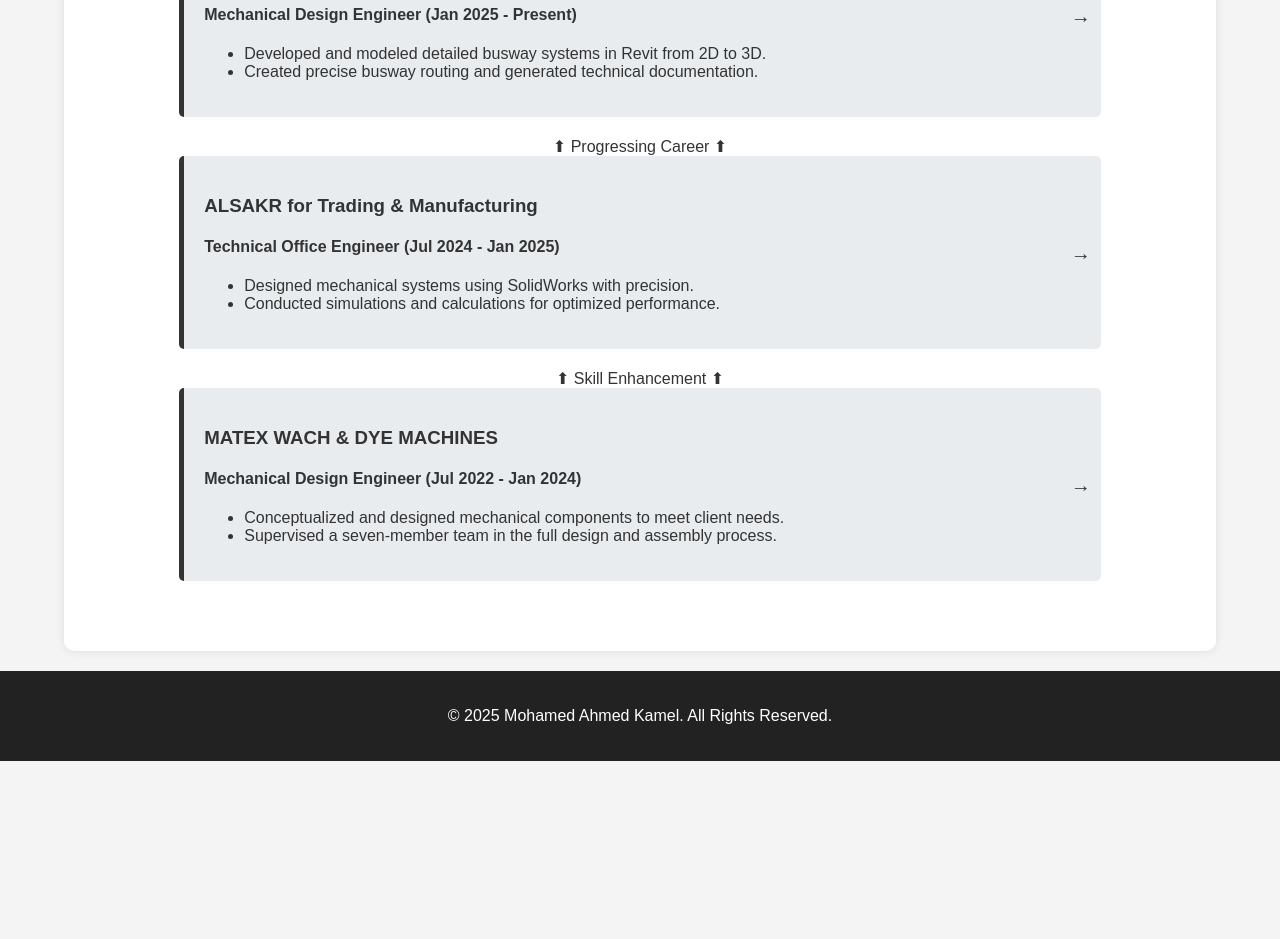
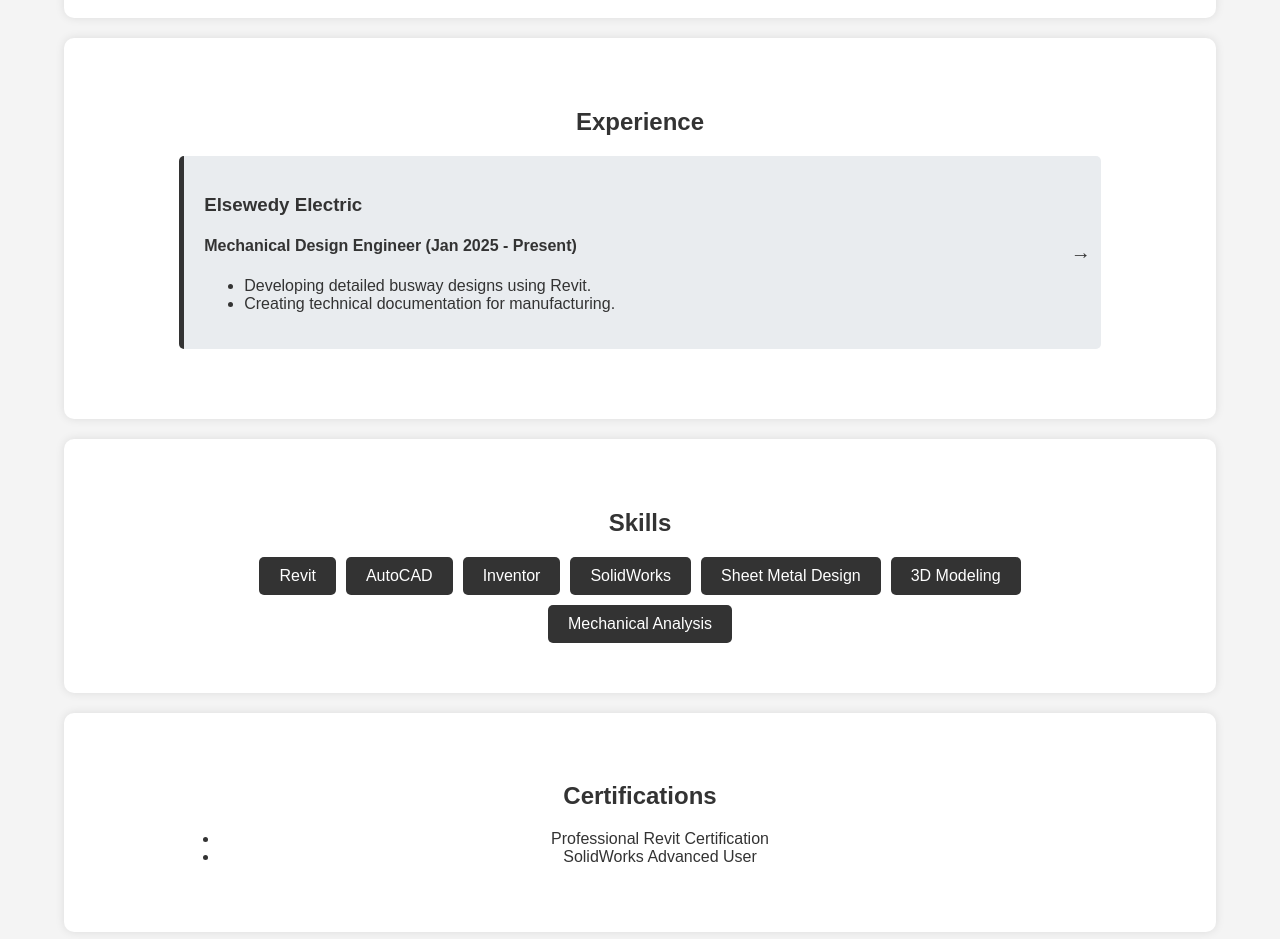
Before and after one commit to mohamed-kamel-ops/mohamed, a plain HTML site: page index.html in a window 1280 px wide. Shown: the part 574-1513 px from the top of the page. Before the commit the page ends 1335 px from the top, so only its background shows below. Drawn offline with Linux system fonts and the light colour scheme.

Commit message:
Update index.html

```diff
--- a/index.html
+++ b/index.html
@@ -5,7 +5,7 @@
     <meta name="viewport" content="width=device-width, initial-scale=1.0">
     <title>Mohamed Ahmed Kamel - Portfolio</title>
     <link rel="stylesheet" href="style.css">
-    <link rel="icon" type="image/jpeg" href="mohamed.jpeg"> <!-- أيقونة الموقع -->
+    <link rel="icon" type="image/jpeg" href="mohamed.jpeg">
     <script src="https://kit.fontawesome.com/a076d05399.js" crossorigin="anonymous"></script>
 </head>
 <body>
@@ -13,56 +13,79 @@
         <div class="container">
             <img src="mohamed.jpeg" alt="Mohamed Ahmed Kamel" class="profile-pic">
             <h1>Mohamed Ahmed Kamel</h1>
-            <p>Mechanical Design Engineer</p>
+            <p>Mechanical Design Engineer | Busway Design Specialist</p>
             <nav>
                 <ul>
                     <li><a href="#about">About</a></li>
                     <li><a href="#experience">Experience</a></li>
                     <li><a href="#skills">Skills</a></li>
                     <li><a href="#certifications">Certifications</a></li>
+                    <li><a href="#projects">Projects</a></li>
                     <li><a href="#contact">Contact</a></li>
                 </ul>
             </nav>
         </div>
     </header>
 
+    <section id="about" class="section">
+        <div class="container">
+            <h2>About Me</h2>
+            <p>Experienced Mechanical Design Engineer specializing in busway systems, 3D modeling, and technical documentation. Passionate about developing efficient mechanical solutions using Revit, AutoCAD, and Inventor.</p>
+        </div>
+    </section>
+
     <section id="experience" class="section">
         <div class="container">
             <h2>Experience</h2>
-
             <div class="experience-item">
-                <h3>
-                    Elsewedy Electric
-                    <img src="elsewedy.jpg" alt="Elsewedy Electric Logo" class="company-logo">
-                </h3>
-                <h4>Mechanical Design Engineer <span>(Jan 2025 - Present)</span></h4>
+                <h3>Elsewedy Electric</h3>
+                <h4>Mechanical Design Engineer (Jan 2025 - Present)</h4>
                 <ul>
-                    <li>Developed and modeled detailed busway systems in Revit from 2D to 3D.</li>
-                    <li>Created precise busway routing and generated technical documentation.</li>
+                    <li>Developing detailed busway designs using Revit.</li>
+                    <li>Creating technical documentation for manufacturing.</li>
                 </ul>
             </div>
+        </div>
+    </section>
 
-            <div class="experience-arrow">⬆ Progressing Career ⬆</div>
+    <section id="skills" class="section">
+        <div class="container">
+            <h2>Skills</h2>
+            <div class="skills-container">
+                <span>Revit</span>
+                <span>AutoCAD</span>
+                <span>Inventor</span>
+                <span>SolidWorks</span>
+                <span>Sheet Metal Design</span>
+                <span>3D Modeling</span>
+                <span>Mechanical Analysis</span>
+            </div>
+        </div>
+    </section>
 
-            <div class="experience-item">
-                <h3>ALSAKR for Trading & Manufacturing</h3>
-                <h4>Technical Office Engineer <span>(Jul 2024 - Jan 2025)</span></h4>
-                <ul>
-                    <li>Designed mechanical systems using SolidWorks with precision.</li>
-                    <li>Conducted simulations and calculations for optimized performance.</li>
-                </ul>
-            </div>
+    <section id="certifications" class="section">
+        <div class="container">
+            <h2>Certifications</h2>
+            <ul>
+                <li>Professional Revit Certification</li>
+                <li>SolidWorks Advanced User</li>
+            </ul>
+        </div>
+    </section>
 
-            <div class="experience-arrow">⬆ Skill Enhancement ⬆</div>
+    <section id="projects" class="section">
+        <div class="container">
+            <h2>Projects</h2>
+            <p>Some of my notable engineering projects:</p>
+            <div id="project-gallery"></div>
+        </div>
+    </section>
 
-            <div class="experience-item">
-                <h3>MATEX WACH & DYE MACHINES</h3>
-                <h4>Mechanical Design Engineer <span>(Jul 2022 - Jan 2024)</span></h4>
-                <ul>
-                    <li>Conceptualized and designed mechanical components to meet client needs.</li>
-                    <li>Supervised a seven-member team in the full design and assembly process.</li>
-                </ul>
-            </div>
+    <section id="contact" class="section">
+        <div class="container">
+            <h2>Contact</h2>
+            <p>Email: <a href="mailto:kamelmohamedahmed154@gmail.com">kamelmohamedahmed154@gmail.com</a></p>
+            <p>LinkedIn: <a href="https://linkedin.com/in/mohamed-kamel" target="_blank">mohamed-kamel</a></p>
         </div>
     </section>
 
```
